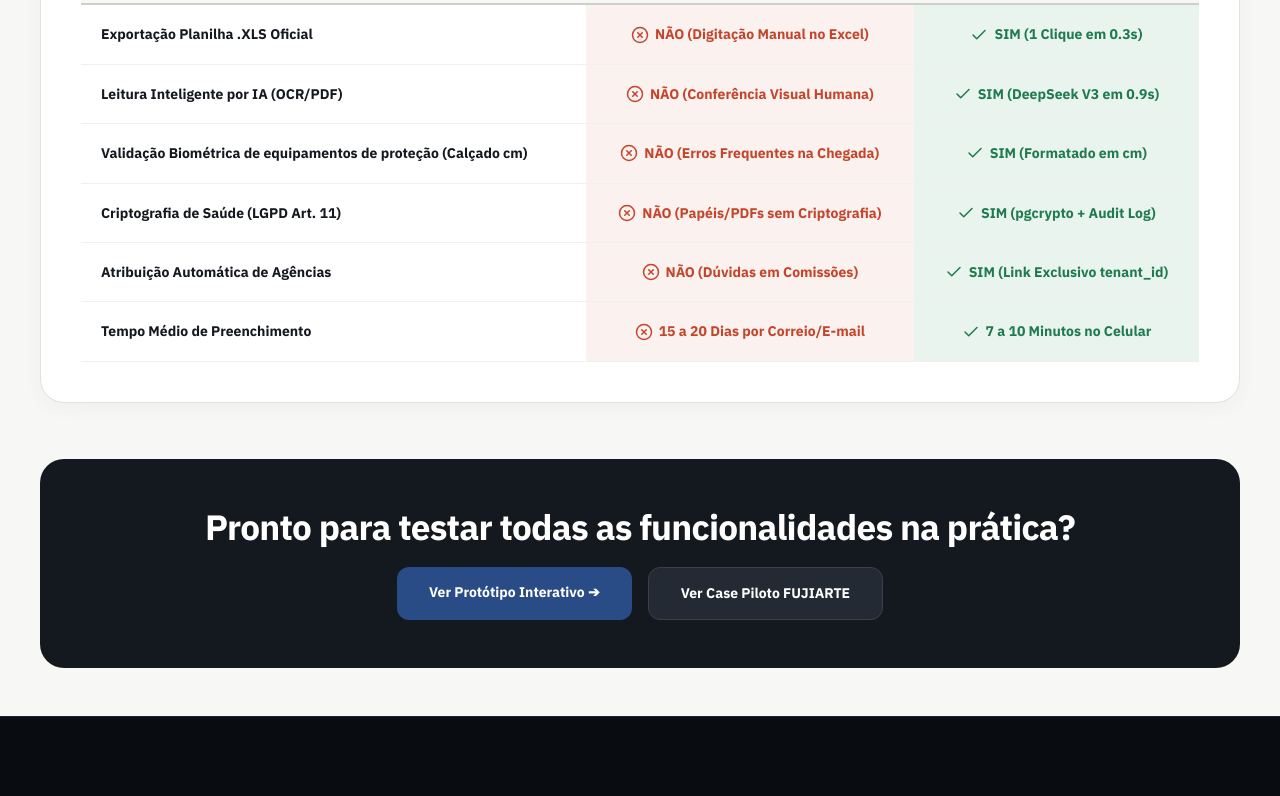
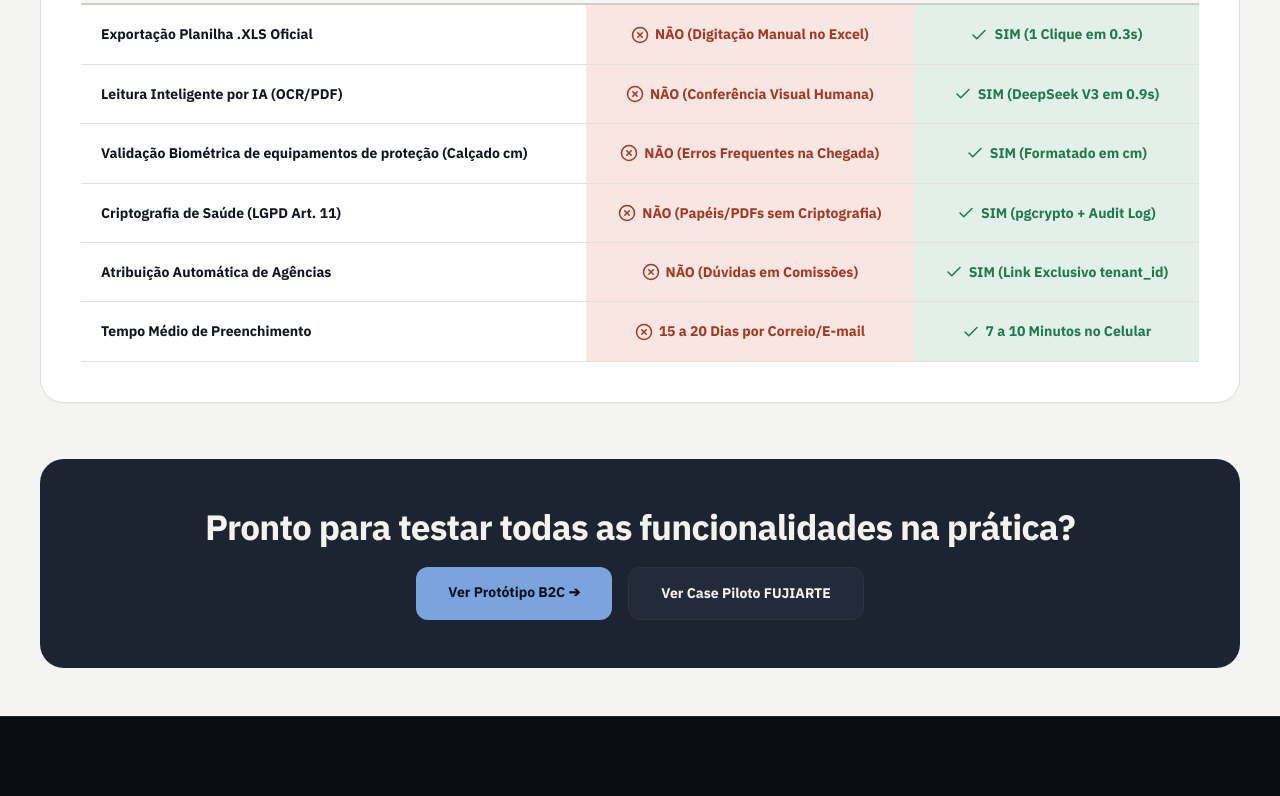
Before and after one commit to MaldivaSky/selectSys-Jobs, a React (Vite) app in the folder app/: page /funcionalidades in a window 1280 px wide. Shown: the part 1307-2103 px from the top of the page. Built offline with nearby package versions, Linux system fonts and the light colour scheme; no server answers; a web font is replaced by a local one.

Commit message:
feat(commercial): restore Fujiarte-specific case study details for executive presentation
Brings back the tailored roadmap and explicit mentions of the official Fujiarte spreadsheet to demonstrate the specific value proposition to the first tenant.

```diff
--- a/app/src/pages/FuncionalidadesView.tsx
+++ b/app/src/pages/FuncionalidadesView.tsx
@@ -96,8 +96,8 @@ export function FuncionalidadesView({ lang }: { lang: Language }) {
     <div style={{
       width: '100%',
       minHeight: '100vh',
-      backgroundColor: '#f7f8f5',
-      color: '#14181f',
+      backgroundColor: 'var(--ssj-paper)',
+      color: 'var(--ssj-text)',
       fontFamily: 'var(--ssj-font-sans)',
       padding: '48px 32px',
       display: 'flex',
@@ -120,9 +120,9 @@ export function FuncionalidadesView({ lang }: { lang: Language }) {
         <div style={{
           fontSize: '12px',
           fontWeight: 700,
-          color: '#294b86',
-          backgroundColor: '#eef2fb',
-          border: '1px solid #cfd9ee',
+          color: 'var(--ssj-indigo)',
+          backgroundColor: 'var(--ssj-indigo-wash)',
+          border: '1px solid var(--ssj-indigo-line)',
           padding: '6px 16px',
           borderRadius: '20px',
           textTransform: 'uppercase',
@@ -131,11 +131,11 @@ export function FuncionalidadesView({ lang }: { lang: Language }) {
           Funcionalidades & Arquitetura de Software
         </div>
 
-        <h1 style={{ fontSize: '3rem', fontWeight: 700, color: '#14181f', letterSpacing: '-0.03em' }}>
+        <h1 style={{ fontSize: '3rem', fontWeight: 700, color: 'var(--ssj-text)', letterSpacing: '-0.03em' }}>
           Matriz de Recursos do SelectSys Jobs V2
         </h1>
 
-        <p style={{ fontSize: '1.1rem', color: '#5f6b6a', maxWidth: '800px', lineHeight: 1.6 }}>
+        <p style={{ fontSize: '1.1rem', color: 'var(--ssj-faint)', maxWidth: '800px', lineHeight: 1.6 }}>
           Clique em qualquer card abaixo para abrir a especificação técnica detalhada e o impacto de negócio de cada módulo.
         </p>
       </div>
@@ -158,9 +158,9 @@ export function FuncionalidadesView({ lang }: { lang: Language }) {
               style={{
                 padding: '32px',
                 borderRadius: '20px',
-                backgroundColor: '#ffffff',
-                border: '1px solid #e0e2dc',
-                boxShadow: '0 4px 20px rgba(0,0,0,0.04)',
+                backgroundColor: 'var(--ssj-surface)',
+                border: '1px solid var(--ssj-rule)',
+                boxShadow: 'var(--ssj-shadow-sm)',
                 cursor: 'pointer',
                 display: 'flex',
                 flexDirection: 'column',
@@ -170,13 +170,13 @@ export function FuncionalidadesView({ lang }: { lang: Language }) {
               }}
               onMouseEnter={(e) => {
                 e.currentTarget.style.transform = 'translateY(-4px)';
-                e.currentTarget.style.boxShadow = '0 12px 30px rgba(37,99,235,0.12)';
-                e.currentTarget.style.borderColor = '#294b86';
+                e.currentTarget.style.boxShadow = 'var(--ssj-shadow)';
+                e.currentTarget.style.borderColor = 'var(--ssj-indigo)';
               }}
               onMouseLeave={(e) => {
                 e.currentTarget.style.transform = 'translateY(0)';
-                e.currentTarget.style.boxShadow = '0 4px 20px rgba(0,0,0,0.04)';
-                e.currentTarget.style.borderColor = '#e0e2dc';
+                e.currentTarget.style.boxShadow = 'var(--ssj-shadow-sm)';
+                e.currentTarget.style.borderColor = 'var(--ssj-rule)';
               }}
             >
               <div style={{ display: 'flex', alignItems: 'center', justifyContent: 'space-between' }}>
@@ -184,8 +184,8 @@ export function FuncionalidadesView({ lang }: { lang: Language }) {
                   width: '48px',
                   height: '48px',
                   borderRadius: '14px',
-                  backgroundColor: '#eef2fb',
-                  color: '#294b86',
+                  backgroundColor: 'var(--ssj-indigo-wash)',
+                  color: 'var(--ssj-indigo)',
                   display: 'flex',
                   alignItems: 'center',
                   justifyContent: 'center'
@@ -195,9 +195,9 @@ export function FuncionalidadesView({ lang }: { lang: Language }) {
                 <span style={{
                   fontSize: '11px',
                   fontWeight: 700,
-                  color: '#1f7a4d',
-                  backgroundColor: '#e9f4ee',
-                  border: '1px solid #cfe6da',
+                  color: 'var(--ssj-verde-ink)',
+                  backgroundColor: 'var(--ssj-verde-wash)',
+                  border: '1px solid var(--ssj-verde-line)',
                   padding: '4px 10px',
                   borderRadius: '12px'
                 }}>
@@ -206,15 +206,15 @@ export function FuncionalidadesView({ lang }: { lang: Language }) {
               </div>
 
               <div>
-                <span style={{ fontSize: '11px', fontWeight: 700, color: '#7a827f', textTransform: 'uppercase', letterSpacing: '0.06em' }}>
+                <span style={{ fontSize: '11px', fontWeight: 700, color: 'var(--ssj-muted)', textTransform: 'uppercase', letterSpacing: '0.06em' }}>
                   {feat.category}
                 </span>
-                <h3 style={{ fontSize: '1.25rem', fontWeight: 700, color: '#14181f', marginTop: '4px' }}>
+                <h3 style={{ fontSize: '1.25rem', fontWeight: 700, color: 'var(--ssj-text)', marginTop: '4px' }}>
                   {feat.title}
                 </h3>
               </div>
 
-              <p style={{ fontSize: '13px', lineHeight: 1.6, color: '#5f6b6a' }}>
+              <p style={{ fontSize: '13px', lineHeight: 1.6, color: 'var(--ssj-faint)' }}>
                 {feat.shortDesc}
               </p>
 
@@ -225,9 +225,9 @@ export function FuncionalidadesView({ lang }: { lang: Language }) {
                 gap: '6px',
                 fontSize: '13px',
                 fontWeight: 700,
-                color: '#294b86',
+                color: 'var(--ssj-indigo)',
                 paddingTop: '12px',
-                borderTop: '1px solid #f0f1ed'
+                borderTop: '1px solid var(--ssj-rule-2)'
               }}>
                 <span>Ver Detalhes Técnicos</span>
                 <Info style={{ width: '16px', height: '16px' }} />
@@ -244,18 +244,18 @@ export function FuncionalidadesView({ lang }: { lang: Language }) {
         margin: '0 auto',
         padding: '40px',
         borderRadius: '24px',
-        backgroundColor: '#ffffff',
-        border: '1px solid #e0e2dc',
-        boxShadow: '0 4px 20px rgba(0,0,0,0.04)',
+        backgroundColor: 'var(--ssj-surface)',
+        border: '1px solid var(--ssj-rule)',
+        boxShadow: 'var(--ssj-shadow-sm)',
         display: 'flex',
         flexDirection: 'column',
         gap: '32px'
       }}>
         <div style={{ textAlign: 'center', display: 'flex', flexDirection: 'column', gap: '8px' }}>
-          <span style={{ fontSize: '12px', fontWeight: 700, color: '#294b86', textTransform: 'uppercase', letterSpacing: '0.08em' }}>
+          <span style={{ fontSize: '12px', fontWeight: 700, color: 'var(--ssj-indigo)', textTransform: 'uppercase', letterSpacing: '0.08em' }}>
             Comparativo Técnico & Operacional
           </span>
-          <h2 style={{ fontSize: '2.2rem', fontWeight: 700, color: '#14181f' }}>
+          <h2 style={{ fontSize: '2.2rem', fontWeight: 700, color: 'var(--ssj-text)' }}>
             Processo Manual vs SelectSys Jobs V2
           </h2>
         </div>
@@ -263,10 +263,10 @@ export function FuncionalidadesView({ lang }: { lang: Language }) {
         <div style={{ overflowX: 'auto' }}>
           <table style={{ width: '100%', borderCollapse: 'collapse', textAlign: 'left', fontSize: '14px' }}>
             <thead>
-              <tr style={{ backgroundColor: '#f7f8f5', borderBottom: '2px solid #cdd0c8', color: '#5f6b6a' }}>
+              <tr style={{ backgroundColor: 'var(--ssj-surface-2)', borderBottom: '2px solid var(--ssj-rule-3)', color: 'var(--ssj-faint)' }}>
                 <th style={{ padding: '16px 20px', fontWeight: 700 }}>Funcionalidade / Recurso</th>
-                <th style={{ padding: '16px 20px', fontWeight: 700, color: '#c4452b', textAlign: 'center' }}>Processo Manual Tradicional</th>
-                <th style={{ padding: '16px 20px', fontWeight: 700, color: '#1f7a4d', textAlign: 'center' }}>SelectSys Jobs V2 (SaaS)</th>
+                <th style={{ padding: '16px 20px', fontWeight: 700, color: 'var(--ssj-shu)', textAlign: 'center' }}>Processo Manual Tradicional</th>
+                <th style={{ padding: '16px 20px', fontWeight: 700, color: 'var(--ssj-verde-ink)', textAlign: 'center' }}>SelectSys Jobs V2 (SaaS)</th>
               </tr>
             </thead>
             <tbody>
@@ -278,17 +278,17 @@ export function FuncionalidadesView({ lang }: { lang: Language }) {
                 { f: 'Atribuição Automática de Agências', m: 'NÃO (Dúvidas em Comissões)', s: 'SIM (Link Exclusivo tenant_id)' },
                 { f: 'Tempo Médio de Preenchimento', m: '15 a 20 Dias por Correio/E-mail', s: '7 a 10 Minutos no Celular' }
               ].map((row, idx) => (
-                <tr key={idx} style={{ borderBottom: '1px solid #f0f1ed' }}>
-                  <td style={{ padding: '18px 20px', fontWeight: 700, color: '#14181f' }}>{row.f}</td>
-                  <td style={{ padding: '18px 20px', textAlign: 'center', color: '#c4452b', backgroundColor: '#fbf1ee', fontWeight: 700 }}>
+                <tr key={idx} style={{ borderBottom: '1px solid var(--ssj-rule)' }}>
+                  <td style={{ padding: '18px 20px', fontWeight: 700, color: 'var(--ssj-text)' }}>{row.f}</td>
+                  <td style={{ padding: '18px 20px', textAlign: 'center', color: 'var(--ssj-shu-2)', backgroundColor: 'var(--ssj-shu-wash-2)', fontWeight: 700 }}>
                     <div style={{ display: 'flex', alignItems: 'center', justifyContent: 'center', gap: '6px' }}>
-                      <XCircle style={{ width: '18px', height: '18px', color: '#c4452b' }} />
+                      <XCircle style={{ width: '18px', height: '18px', color: 'var(--ssj-shu-2)' }} />
                       <span>{row.m}</span>
                     </div>
                   </td>
-                  <td style={{ padding: '18px 20px', textAlign: 'center', color: '#1f7a4d', backgroundColor: '#e9f4ee', fontWeight: 700 }}>
+                  <td style={{ padding: '18px 20px', textAlign: 'center', color: 'var(--ssj-verde-ink)', backgroundColor: 'var(--ssj-verde-wash)', fontWeight: 700 }}>
                     <div style={{ display: 'flex', alignItems: 'center', justifyContent: 'center', gap: '6px' }}>
-                      <Check style={{ width: '18px', height: '18px', color: '#1f7a4d' }} />
+                      <Check style={{ width: '18px', height: '18px', color: 'var(--ssj-verde-ink)' }} />
                       <span>{row.s}</span>
                     </div>
                   </td>
@@ -318,14 +318,15 @@ export function FuncionalidadesView({ lang }: { lang: Language }) {
           <div style={{
             width: '100%',
             maxWidth: '650px',
-            backgroundColor: '#ffffff',
+            backgroundColor: 'var(--ssj-surface)',
             borderRadius: '24px',
             padding: '36px',
-            boxShadow: '0 25px 60px rgba(0,0,0,0.3)',
+            boxShadow: 'var(--ssj-shadow-lg)',
             display: 'flex',
             flexDirection: 'column',
             gap: '24px',
-            position: 'relative'
+            position: 'relative',
+            color: 'var(--ssj-text)'
           }}>
             <button
               onClick={() => setSelectedFeature(null)}
@@ -336,13 +337,13 @@ export function FuncionalidadesView({ lang }: { lang: Language }) {
                 width: '36px',
                 height: '36px',
                 borderRadius: '50%',
-                backgroundColor: '#f0f1ed',
-                border: 'none',
+                backgroundColor: 'var(--ssj-surface-2)',
+                border: '1px solid var(--ssj-rule)',
                 cursor: 'pointer',
                 display: 'flex',
                 alignItems: 'center',
                 justifyContent: 'center',
-                color: '#7a827f'
+                color: 'var(--ssj-faint)'
               }}
             >
               <X style={{ width: '20px', height: '20px' }} />
@@ -353,8 +354,8 @@ export function FuncionalidadesView({ lang }: { lang: Language }) {
                 width: '52px',
                 height: '52px',
                 borderRadius: '16px',
-                backgroundColor: '#eef2fb',
-                color: '#294b86',
+                backgroundColor: 'var(--ssj-indigo-wash)',
+                color: 'var(--ssj-indigo)',
                 display: 'flex',
                 alignItems: 'center',
                 justifyContent: 'center'
@@ -362,34 +363,34 @@ export function FuncionalidadesView({ lang }: { lang: Language }) {
                 <selectedFeature.icon style={{ width: '28px', height: '28px' }} />
               </div>
               <div>
-                <span style={{ fontSize: '11px', fontWeight: 700, color: '#294b86', textTransform: 'uppercase' }}>
+                <span style={{ fontSize: '11px', fontWeight: 700, color: 'var(--ssj-indigo)', textTransform: 'uppercase' }}>
                   {selectedFeature.category}
                 </span>
-                <h3 style={{ fontSize: '1.4rem', fontWeight: 700, color: '#14181f', marginTop: '2px' }}>
+                <h3 style={{ fontSize: '1.4rem', fontWeight: 700, color: 'var(--ssj-text)', marginTop: '2px' }}>
                   {selectedFeature.title}
                 </h3>
               </div>
             </div>
 
-            <p style={{ fontSize: '14px', lineHeight: 1.6, color: '#3a4048', fontWeight: 500 }}>
+            <p style={{ fontSize: '14px', lineHeight: 1.6, color: 'var(--ssj-faint)', fontWeight: 500 }}>
               {selectedFeature.fullDesc}
             </p>
 
-            <div style={{ padding: '20px', borderRadius: '16px', backgroundColor: '#f7f8f5', border: '1px solid #e0e2dc', display: 'flex', flexDirection: 'column', gap: '12px' }}>
+            <div style={{ padding: '20px', borderRadius: '16px', backgroundColor: 'var(--ssj-surface-2)', border: '1px solid var(--ssj-rule)', display: 'flex', flexDirection: 'column', gap: '12px' }}>
               <div>
-                <div style={{ fontSize: '11px', fontWeight: 700, color: '#7a827f', textTransform: 'uppercase' }}>
+                <div style={{ fontSize: '11px', fontWeight: 700, color: 'var(--ssj-muted)', textTransform: 'uppercase' }}>
                   Especificação Técnica
                 </div>
-                <div style={{ fontSize: '13px', fontWeight: 700, color: '#14181f', marginTop: '4px' }}>
+                <div style={{ fontSize: '13px', fontWeight: 700, color: 'var(--ssj-text)', marginTop: '4px' }}>
                   {selectedFeature.techDetail}
                 </div>
               </div>
 
-              <div style={{ borderTop: '1px solid #e0e2dc', paddingTop: '12px' }}>
-                <div style={{ fontSize: '11px', fontWeight: 700, color: '#1f7a4d', textTransform: 'uppercase' }}>
-                  Impacto de Negócio Directo
+              <div style={{ borderTop: '1px solid var(--ssj-rule)', paddingTop: '12px' }}>
+                <div style={{ fontSize: '11px', fontWeight: 700, color: 'var(--ssj-verde)', textTransform: 'uppercase' }}>
+                  Impacto de Negócio Direto
                 </div>
-                <div style={{ fontSize: '13px', fontWeight: 700, color: '#175335', marginTop: '4px' }}>
+                <div style={{ fontSize: '13px', fontWeight: 700, color: 'var(--ssj-verde-ink)', marginTop: '4px' }}>
                   {selectedFeature.businessImpact}
                 </div>
               </div>
@@ -403,8 +404,8 @@ export function FuncionalidadesView({ lang }: { lang: Language }) {
                   borderRadius: '10px',
                   fontSize: '14px',
                   fontWeight: 700,
-                  backgroundColor: '#294b86',
-                  color: '#ffffff',
+                  backgroundColor: 'var(--ssj-fill-pri)',
+                  color: 'var(--ssj-on-fill-pri)',
                   border: 'none',
                   cursor: 'pointer'
                 }}
@@ -416,13 +417,12 @@ export function FuncionalidadesView({ lang }: { lang: Language }) {
         </div>
       )}
 
-      {/* Footer CTA Banner */}
-      <section style={{
+      <section className="ssj-section--ink" style={{
         width: '100%',
         maxWidth: '1200px',
         margin: '0 auto',
-        backgroundColor: '#14181f',
-        color: '#ffffff',
+        backgroundColor: 'var(--ssj-surface)',
+        color: 'var(--ssj-text)',
         borderRadius: '24px',
         padding: '48px',
         textAlign: 'center',
@@ -431,29 +431,29 @@ export function FuncionalidadesView({ lang }: { lang: Language }) {
         alignItems: 'center',
         gap: '20px'
       }}>
-        <h2 style={{ fontSize: '2.2rem', fontWeight: 700, color: '#ffffff' }}>
+        <h2 style={{ fontSize: '2.2rem', fontWeight: 700, color: 'var(--ssj-text)' }}>
           Pronto para testar todas as funcionalidades na prática?
         </h2>
         <div style={{ display: 'flex', gap: '16px' }}>
-          <Link to="/prototipo" style={{
+          <Link to="/c/fujiarte" style={{
             padding: '14px 32px',
             borderRadius: '12px',
             fontSize: '14px',
             fontWeight: 700,
-            backgroundColor: '#294b86',
-            color: '#ffffff',
+            backgroundColor: 'var(--ssj-fill-pri)',
+            color: 'var(--ssj-on-fill-pri)',
             textDecoration: 'none'
           }}>
-            Ver Protótipo Interativo ➔
+            Ver Protótipo B2C ➔
           </Link>
-          <Link to="/fujiarte" style={{
+          <Link to="/admin" style={{
             padding: '14px 32px',
             borderRadius: '12px',
             fontSize: '14px',
             fontWeight: 700,
-            backgroundColor: '#232a33',
-            color: '#ffffff',
-            border: '1px solid #3a4048',
+            backgroundColor: 'var(--ssj-surface-2)',
+            color: 'var(--ssj-text)',
+            border: '1px solid var(--ssj-rule)',
             textDecoration: 'none'
           }}>
             Ver Case Piloto FUJIARTE
```
